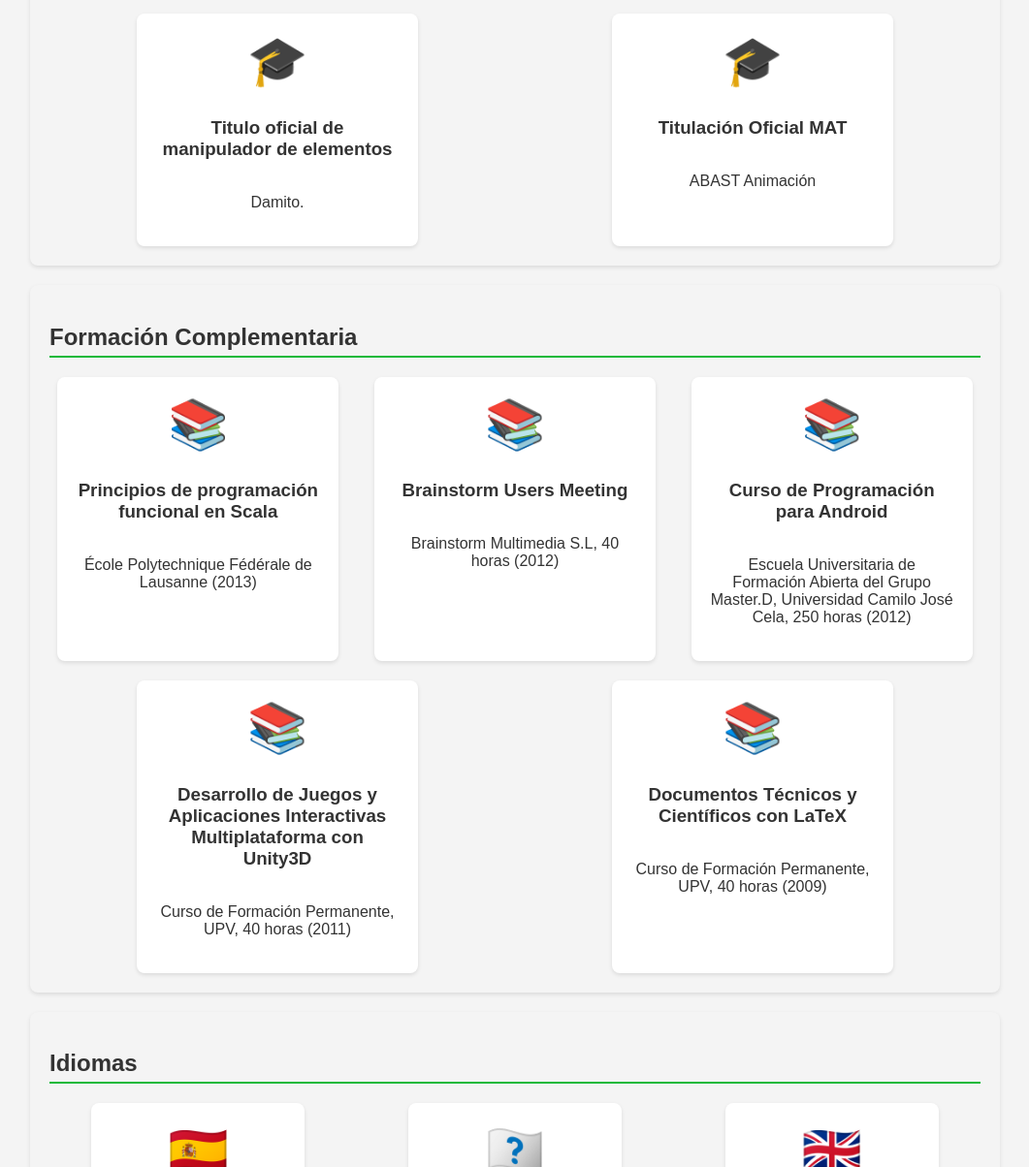
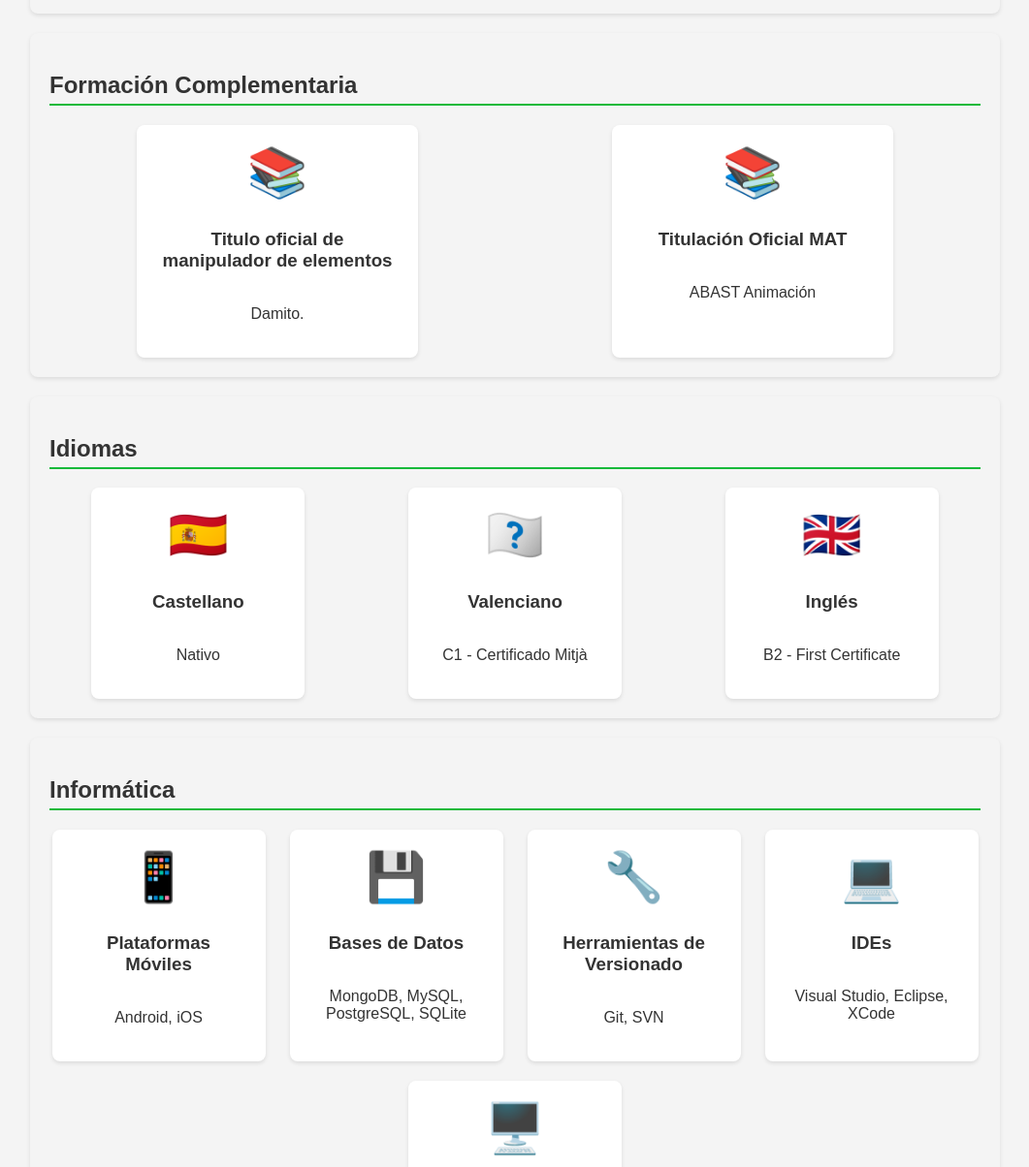
Before and after one commit to Nayarawa/nayara.github.io, a plain HTML site: page index.html in a window 1280 px wide. Shown: the part 880-2084 px from the top of the page at 97% size, without its empty margins (109-1170 px from the left). Drawn offline with Linux system fonts and the light colour scheme.

Commit message:
añadidas imágenes, creado img en css y hecho todo el html.

```diff
--- a/index.html
+++ b/index.html
@@ -60,17 +60,6 @@
                 <h3>CFGM de SMR</h3>
                 <p>IES Hermanos Amoros, Villena (Alicante)</p>
             </div>
-            <div class="degree">
-                <span>🎓</span>
-                <h3>Titulo oficial de manipulador de elementos</h3>
-                <p>Damito.</p>
-            </div>
-
-            <div class="degree">
-                <span>🎓</span>
-                <h3>Titulación Oficial MAT</h3>
-                <p>ABAST Animación</p>
-            </div>
         </div>
     </section>
 
@@ -80,31 +69,14 @@
         <div class="courses-container">
             <div class="course">
                 <span>📚</span>
-                <h3>Principios de programación funcional en Scala</h3>
-                <p>École Polytechnique Fédérale de Lausanne (2013)</p>
+                <h3>Titulo oficial de manipulador de elementos</h3>
+                <p>Damito.</p>
             </div>
             <div class="course">
                 <span>📚</span>
-                <h3>Brainstorm Users Meeting</h3>
-                <p>Brainstorm Multimedia S.L, 40 horas (2012)</p>
+                <h3>Titulación Oficial MAT</h3>
+                <p>ABAST Animación</p>
             </div>
-            <div class="course">
-                <span>📚</span>
-                <h3>Curso de Programación para Android</h3>
-                <p>Escuela Universitaria de Formación Abierta del Grupo Master.D, Universidad Camilo José Cela, 250
-                    horas (2012)</p>
-            </div>
-            <div class="course">
-                <span>📚</span>
-                <h3>Desarrollo de Juegos y Aplicaciones Interactivas Multiplataforma con Unity3D</h3>
-                <p>Curso de Formación Permanente, UPV, 40 horas (2011)</p>
-            </div>
-            <div class="course">
-                <span>📚</span>
-                <h3>Documentos Técnicos y Científicos con LaTeX</h3>
-                <p>Curso de Formación Permanente, UPV, 40 horas (2009)</p>
-            </div>
-            <!-- Más cursos según sea necesario -->
         </div>
     </section>
 
```
